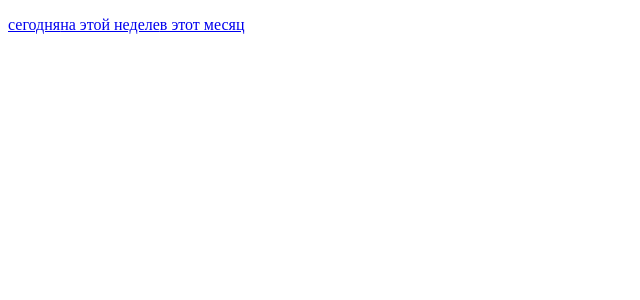
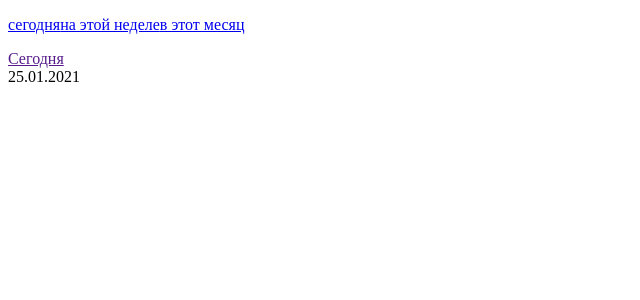
Before and after one commit to DenisSeroshtan/vue3-ts-test, a Vue app: page / in a window 1280 px wide. Shown: the top 300 px of the page, without its empty margins (0-640 px from the left). Built offline with nearby package versions, Linux system fonts and the light colour scheme; the HTML template or start-up script is replaced by a standard one.

Commit message:
add component TimelinePost

```diff
--- a/src/Timeline.vue
+++ b/src/Timeline.vue
@@ -10,24 +10,48 @@
         @click="setPeriod(period)"
 
       > {{ period }}</a>
+
     </p>
+    <TimelinePost v-for="post in posts" :key="post.id" :post="post"/>
   </nav>
+
 </template>
 
 <script lang="ts">
-import { defineComponent, ref } from 'vue'
+import { defineComponent, ref, computed } from 'vue'
 import { Period } from './types'
+import {todayPost, thisWeek, thisMonth} from './mocks'
+import TimelinePost from "./TimelinePost.vue";
+import moment from 'moment'
+
 
 export default defineComponent({
+  components: {
+    TimelinePost,
+  },
   setup() {
     const periods: Period[] = ['сегодня', 'на этой неделе', 'в этот месяц']
     const selectedPeriod = ref<Period>('сегодня')
     const setPeriod = (period: Period) => selectedPeriod.value = period
+    const posts = computed(() => [todayPost, thisWeek, thisMonth].filter(post => {
+        if (selectedPeriod.value === 'сегодня' && post.created.isAfter(moment().subtract(1, 'day'))) {
+            return true
+        }
+        if (selectedPeriod.value === 'на этой неделе' && post.created.isAfter(moment().subtract(7, 'day'))) {
+            return true
+        }
+        if (selectedPeriod.value === 'в этот месяц' && post.created.isAfter(moment().subtract(1, 'month'))) {
+            return true
+        }
 
+        return false
+
+    }))
     return {
       periods,
       selectedPeriod,
       setPeriod,
+      posts,
     }
   }
 })
--- /dev/null
+++ b/src/TimelinePost.vue
@@ -0,0 +1,22 @@
+<template>
+  <div data-test="post" class="panel-block">
+    <div>
+      <a href="">{{post.title}}</a>
+      <div>{{post.created.format('DD.MM.YYYY')}}</div>
+    </div>
+  </div>
+</template>
+
+<script lang="ts">
+import {defineComponent}  from 'vue'
+import {Post} from "./types"
+
+export default defineComponent({
+  props: {
+    post: {
+      type: Object as () => Post,
+      required: true,
+    }
+  },
+})
+</script>
--- /dev/null
+++ b/src/mocks.ts
@@ -0,0 +1,29 @@
+import {Post} from "./types";
+import moment from 'moment'
+
+export const basePost: Post = {
+    id: 1,
+    title: 'Base Post',
+    markdown: 'Content',
+    html: '<p>Content</p>',
+    authorId: 1,
+    created: moment()
+}
+
+export const todayPost: Post = {
+    ...basePost,
+    title: 'Сегодня',
+}
+
+export const thisWeek: Post = {
+    ...basePost,
+    title: 'Неделя',
+    created: moment().subtract(2, 'days')
+}
+
+
+export const thisMonth: Post = {
+    ...basePost,
+    title: 'Месяц',
+    created: moment().subtract(2, 'weeks')
+}
```
Also changed, not shown: src/types.ts (+11 -0 lines), 1 other file (tests, documents, lock files or other folders).
